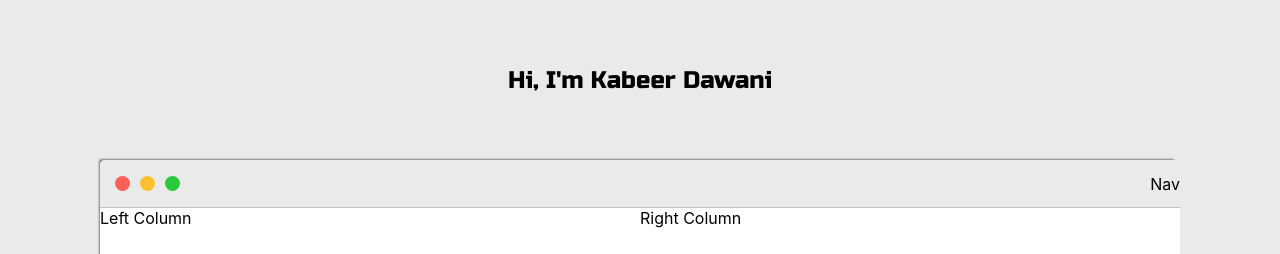
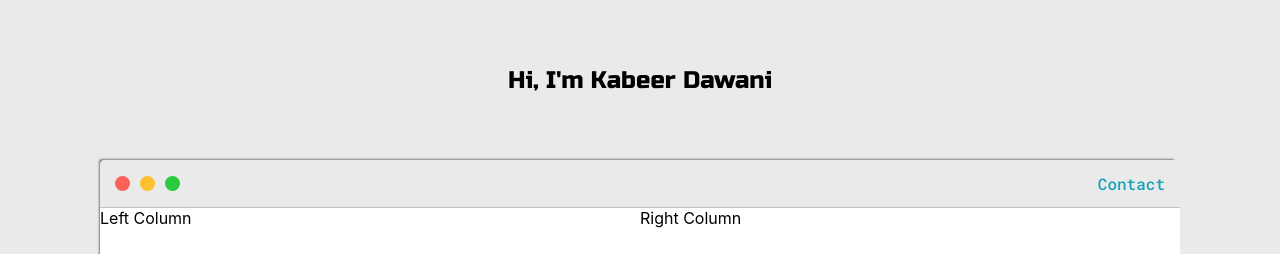
Before and after one commit to bilalfareed83/portfolio-sample, a React (Create React App) app: page / in a window 1280 px wide. Shown: the top 254 px of the page. Built offline with nearby package versions, Linux system fonts and the light colour scheme.

Commit message:
complete navigation

```diff
--- a/src/App.css
+++ b/src/App.css
@@ -81,6 +81,16 @@ ul{
 box-shadow: -3px -3px 2px -2px rgba(0,0,0,0.46);
 }
 
+#navigation{
+  padding: 10px;
+}
+
+#navigation li{
+  display: inline;
+  margin-right: 5px;
+  margin-left: 5px;
+}
+
 .nav-wrapper{
   grid-area: nav-wrapper;
   border-bottom: 1px solid var(--borderColor);
--- a/src/component/Home.js
+++ b/src/component/Home.js
@@ -18,7 +18,7 @@ const Home = () => {
                                 <div id="dot3" className="browser-dot"></div>
                             </div>
                             <ul id="navigation">
-                            Nav
+                                <li><a href="#">Contact</a></li>
                             </ul>
                         </div>
                         <div className="left-column">
```
